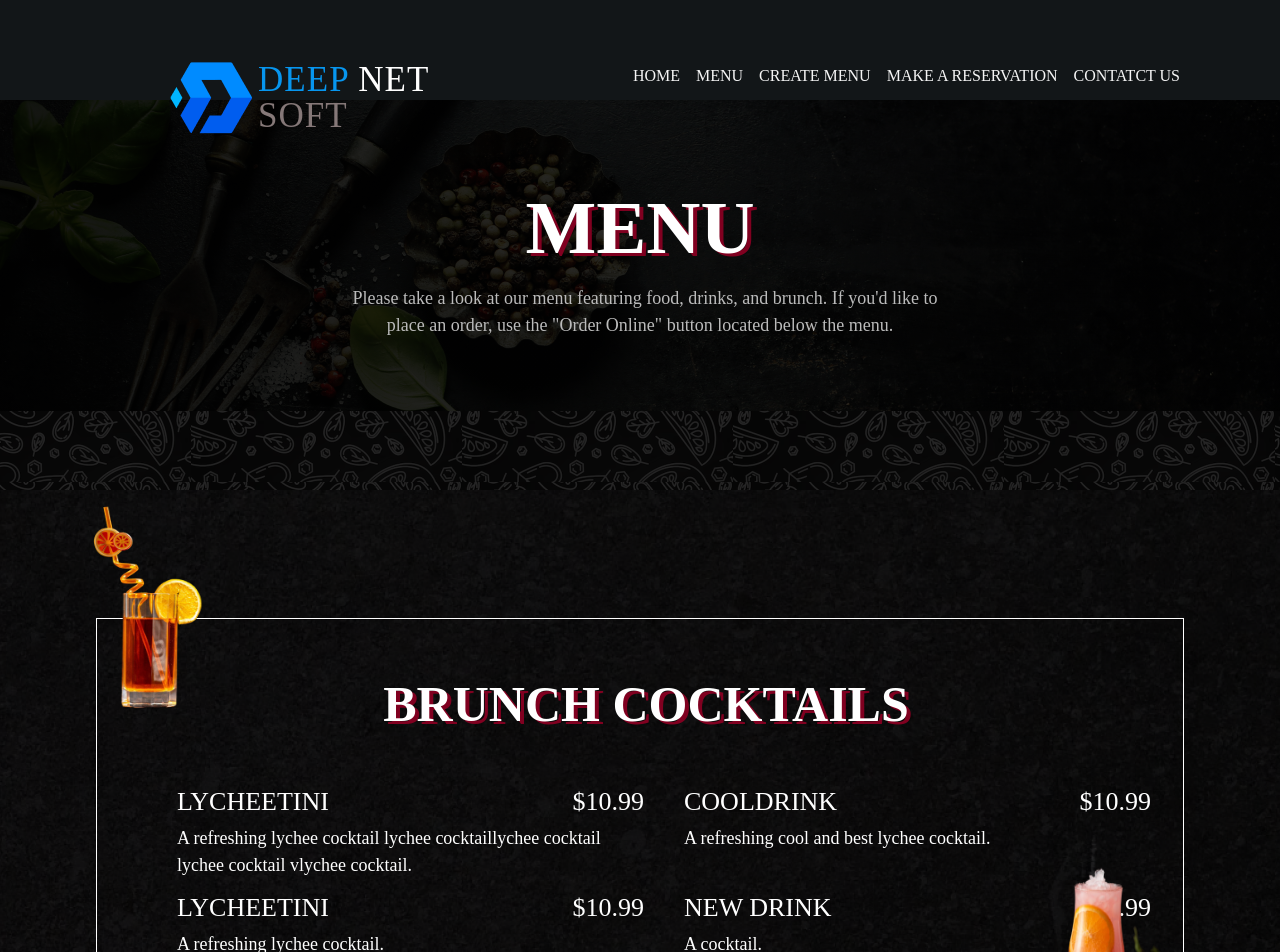
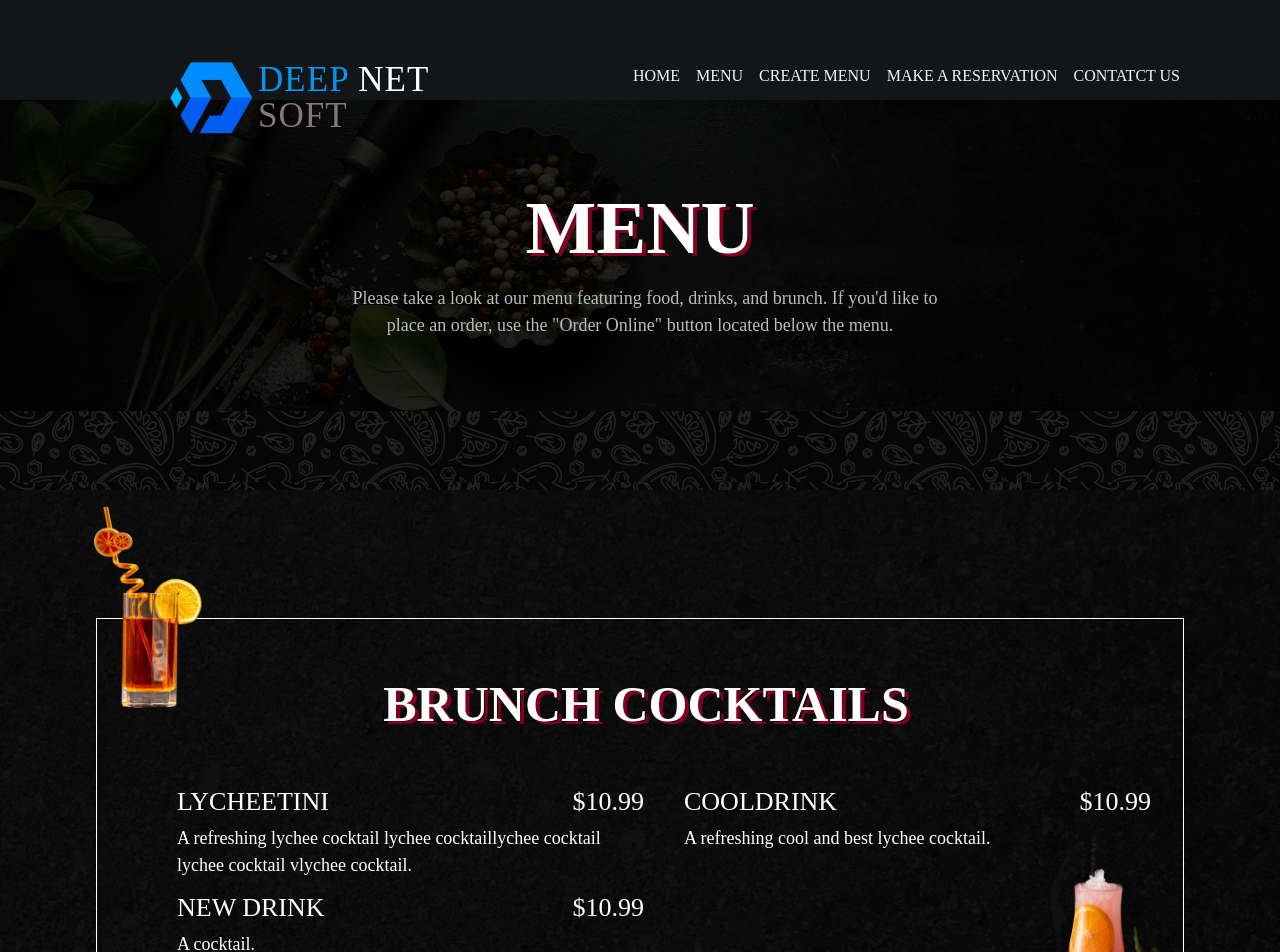
Before and after one commit to Prabanj10/menuApp2, a React (Vite) app in the folder client/: page / in a window 1280 px wide. Shown: the top 952 px of the page. Built offline with nearby package versions, Linux system fonts and the light colour scheme.

Commit message:
modified menu

```diff
--- a/client/pages/Menu.jsx
+++ b/client/pages/Menu.jsx
@@ -29,14 +29,7 @@ const Menu = () => {
         "price": 10.99,
         "__v": 0
     },
-    {
-        "_id": "679c03b0a227e137d48d3d88",
-        "menuId": "679c01eaa227e137d48d3d86",
-        "name": "LYCHEETINI",
-        "description": "A refreshing lychee cocktail.",
-        "price": 10.99,
-        "__v": 0
-    },
+
     {
         "_id": "679c03c1a227e137d48d3d8a",
         "menuId": "679c01eaa227e137d48d3d86",
@@ -50,6 +43,7 @@ const Menu = () => {
   useEffect(() => {
     const fetchMenuItems = async () => {
       if(menuId){
+        setMenu([])
       try {
         const response = await fetch(`/api/menu-items/${menuId}`);
         const data = await response.json();
```
